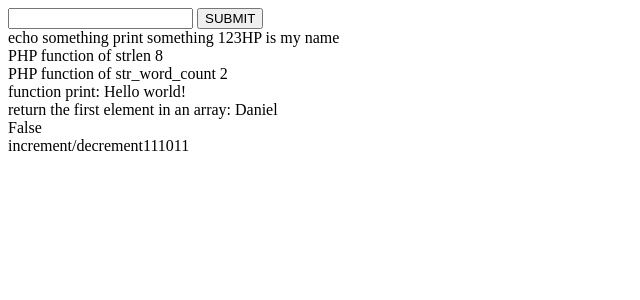
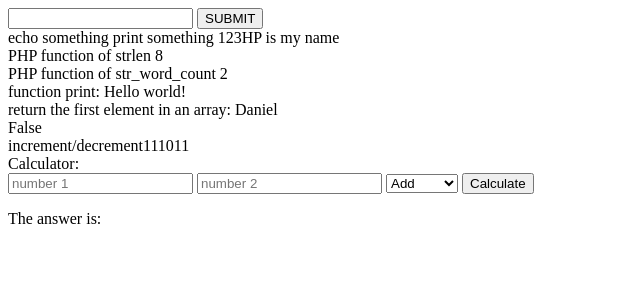
Before and after one commit to HaopengSun/PHP-tutorial, a PHP site: page / in a window 1280 px wide. Shown: the top 300 px of the page, without its empty margins (0-640 px from the left). Run offline with PHP 8.4, Linux system fonts and the light colour scheme.

Commit message:
add new file for a calculator

```diff
--- /dev/null
+++ b/tutorial/calculator.php
@@ -0,0 +1,42 @@
+<?php
+  echo "<br>";
+  echo "Calculator:";
+?>
+
+<form method="GET">
+  <input type="number" name="num1" placeholder="number 1">
+  <input type="number" name="num2" placeholder="number 2">
+  <select name="operator">
+    <option value="add">Add</option>
+    <option value="multiple">Multiple</option>
+    <option value="subtract">Subtract</option>
+    <option value="divide">Divide</option>
+  </select>
+  <button type="submit" name="submit" value="submit">Calculate</button>
+</form>
+<p>The answer is: </p>
+<?php
+  if(isset($_GET['submit'])){
+    $num1 = $_GET['num1'];
+    $num2 = $_GET['num2'];
+    $operator = $_GET['operator'];
+    $result = 0;
+    switch ($operator) {
+      case "add":
+        $result = $num1 + $num2;
+        break;
+      case "multiple":
+        $result = $num1 * $num2;
+        break;
+      case "divide":
+        $result = $num1 / $num2;
+        break;
+      case "subtract":
+        $result = $num1 - $num2;
+        break;
+      default:
+        $result;
+    }
+    echo $result;
+  }
+?>
--- a/tutorial/index.php
+++ b/tutorial/index.php
@@ -67,7 +67,9 @@
 
     // logical operator "or" "and" || && "xor"
 
-  ?>
+
+    ?>
+    <?php include 'calculator.php';?>
 
 </body>
 
```
